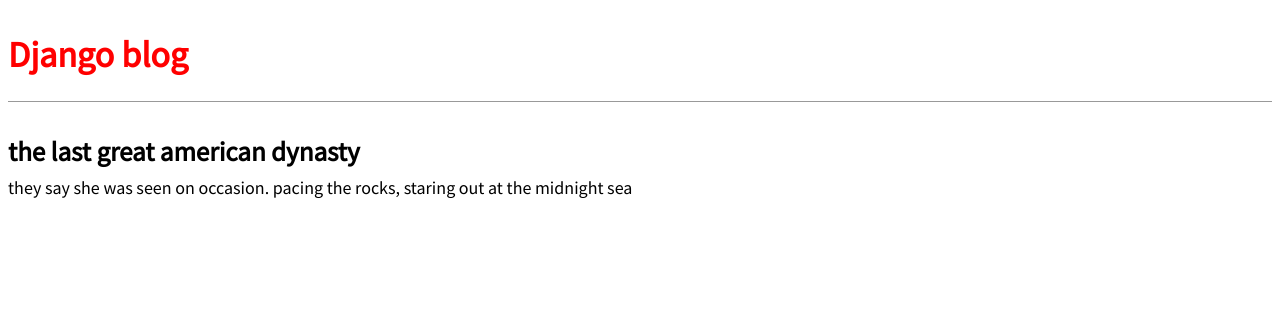
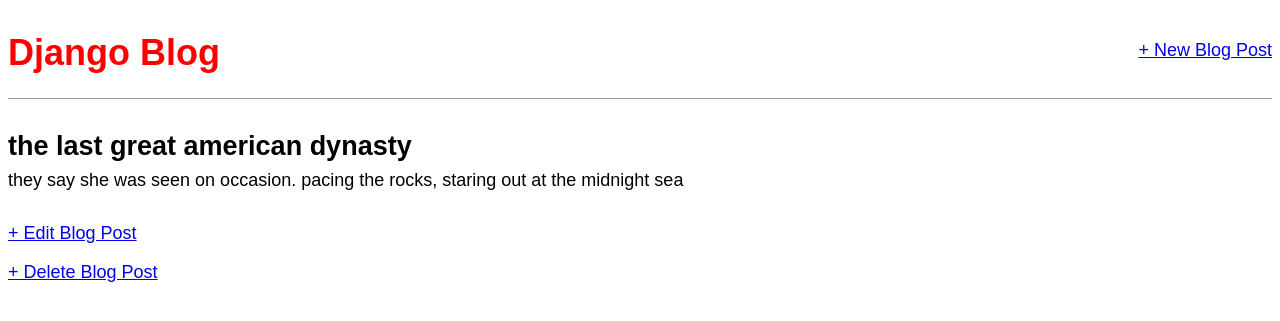
Before and after one commit to nijiyamaharjan/blog, a Django app: page /post/2/ in a window 1280 px wide. Shown: the top 321 px of the page. Run offline with Django 4.2, Linux system fonts and the light colour scheme; data comes from the database, SQL or seed files in the repository; both versions use the stored data as it was after the commit; some web fonts are replaced.

Commit message:
added functionality to edit and delete

```diff
--- a/blog/urls.py
+++ b/blog/urls.py
@@ -1,7 +1,10 @@
 from django.urls import path
-from .views import BlogListView, BlogDetailView
+from .views import BlogListView, BlogDetailView, BlogCreateView, BlogUpdateView, BlogDeleteView
 
 urlpatterns = [
+    path("post/<int:pk>/delete/", BlogDeleteView.as_view(), name="post_delete"),
+    path("post/<int:pk>/edit/", BlogUpdateView.as_view(), name="post_edit"),
+    path("post/new/", BlogCreateView.as_view(), name="post_new"),
     path("", BlogListView.as_view(), name = "home"),
     path("post/<int:pk>/", BlogDetailView.as_view(), name="post_detail"),
 ]
--- a/blog/views.py
+++ b/blog/views.py
@@ -1,6 +1,8 @@
 from django.shortcuts import render
 from django.views.generic import ListView, DetailView
+from django.views.generic.edit import CreateView, UpdateView, DeleteView
 from .models import Post
+from django.urls import reverse_lazy
 
 # Create your views here.
 
@@ -11,3 +13,18 @@ class BlogListView(ListView):
 class BlogDetailView(DetailView):
     model = Post
     template_name = "post_detail.html"
+
+class BlogCreateView(CreateView):
+    model = Post
+    template_name = "post_new.html"
+    fields = ["title", "author", "body"]
+
+class BlogUpdateView(UpdateView):
+    model = Post
+    template_name = "post_edit.html"
+    fields = ["title", "body"]
+
+class BlogDeleteView(DeleteView):
+    model = Post
+    template_name = "post_delete.html"
+    success_url = reverse_lazy("home")
--- a/templates/base.html
+++ b/templates/base.html
@@ -1,15 +1,21 @@
 {% load static %}
 <html>
     <head>
-<title>Django blog</title>
-<link href="https://fonts.googleapis.com/css?family=Source+Sans+Pro:400"
-rel="stylesheet">
-<link href="{% static 'css/base.css' %}" rel="stylesheet"></head>
+        <title>Django Blog</title>
+        <link href="https://fonts.googleapis.com/css?family=\
+Source+Sans+Pro:400" rel="stylesheet">
+        <link href="{% static 'css/base.css' %}" rel="stylesheet">
+    </head>
     <body>
+        <div>
             <header>
-<h1><a href="{% url 'home' %}">Django blog</a></h1>
+                <div class = "nav-left">
+                    <h1><a href="{% url 'home' %}">Django Blog</a></h1>
+                </div>
+                <div class="nav-right">
+                    <a href="{% url 'post_new' %}">+ New Blog Post</a>
+                </div>
             </header>
-<div>
             {% block content %}
             {% endblock content %}
         </div>
--- a/templates/post_detail.html
+++ b/templates/post_detail.html
@@ -1,7 +1,12 @@
 {% extends "base.html" %}
+
 {% block content %}
 <div class="post-entry">
-<h2>{{ object.title }}</h2>
-<p>{{ object.body }}</p>
+<h2>{{ post.title }}</h2>
+<p>{{ post.body }}</p>
 </div>
+
+<p><a href="{% url 'post_edit' post.pk %}">+ Edit Blog Post</a></p>
+<p><a href="{% url 'post_delete' post.pk %}">+ Delete Blog Post</a></p>
+
 {% endblock content %}
```
Also changed, not shown: templates/post_delete.html (added, +9 -0 lines), templates/post_edit.html (added, +8 -0 lines), templates/post_new.html (added, +9 -0 lines), db.sqlite3. Lines whose indentation alone changed are shown as unchanged.
